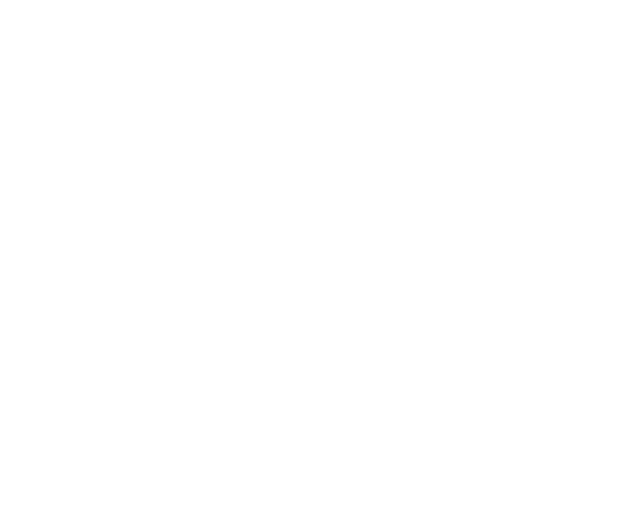
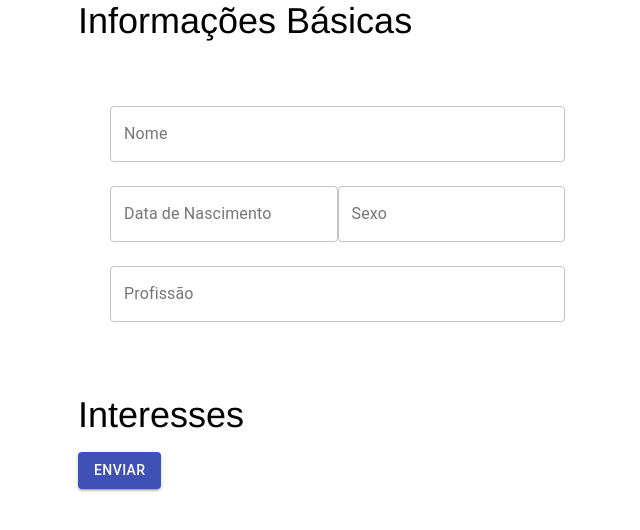
Before and after one commit to philipguedes/cuidas-tobias, a React (Create React App) app: page /registration in a window 1280 px wide. Shown: the top 530 px of the page, without its empty margins (130-770 px from the left). Built offline with nearby package versions, Linux system fonts and the light colour scheme.

Commit message:
Refactor registration

```diff
--- a/src/App.js
+++ b/src/App.js
@@ -4,6 +4,7 @@
 import { Feed } from './pages/feed';
 import { SeriousnessMap } from './pages/seriousness-map';
 import { BasicInfos } from './pages/basic-infos';
+import Registration from './pages/registration';
 
 function App() {
   return (
@@ -11,6 +12,7 @@
 
       <Router>
         <Route path="/" exact component={Feed} />
+        <Route path="/registration" component={Registration} />
         <Route path="/registration0" component={BasicInfos} />
         <Route path="/registration1" component={SeriousnessMap} />
       </Router>
--- /dev/null
+++ b/src/pages/registration.js
@@ -0,0 +1,80 @@
+import { Button, TextField, Typography, Slider } from '@material-ui/core';
+import React, { useState } from 'react';
+import { withRouter } from 'react-router-dom';
+import { VSeparator } from '../components/separators';
+
+
+export const Registration = (props) => {
+  const [sex, setSex] = useState('');
+  const [name, setName] = useState('');
+  const [birthday, setBirthday] = useState('');
+  const [profession, setProfession] = useState('');
+
+  const submit = async () => {
+    const body = {
+      sex, name, birthday, profession
+    };
+
+    console.log('create user', body);
+    props.history.push('/');
+  }
+
+  return (
+    <div style={{paddingRight:'13rem', paddingLeft: '13rem'}}>
+      <p className="font-h1">Informações Básicas</p>
+      <VSeparator />
+      <div style={{width: '455px', display: 'flex', flexDirection: 'column', padding: '2rem' }}>
+        <TextField
+          id="standard-name"
+          label="Nome"
+          value={name}
+          onChange={setName}
+          margin="normal"
+          variant="outlined"
+        />
+        <div style={{ display: 'flex', flexDirection: 'row' }}>
+          <div style={{ flex: 1 }}>
+            <TextField
+                id="standard-name"
+                label="Data de Nascimento"
+                value={birthday}
+                onChange={setBirthday}
+                margin="normal"
+                variant="outlined"
+            />
+          </div>
+          <div style={{ flex: 1 }}>
+            <TextField
+                id="standard-name"
+                label="Sexo"
+                value={sex}
+                onChange={setSex}
+                margin="normal"
+                variant="outlined"
+            />
+          </div>
+        </div>
+
+        <TextField
+          id="standard-name"
+          label="Profissão"
+          value={profession}
+          onChange={setProfession}
+          margin="normal"
+          variant="outlined"
+        />
+      </div>
+
+      <VSeparator />
+      <VSeparator />
+      <p className="font-h1">Interesses</p>
+      <VSeparator />
+
+      <div>
+        <Button variant="contained" color="primary" onClick={submit}>Enviar</Button>
+      </div>
+    </div>
+  );
+};
+
+export default withRouter(Registration);
```
Also changed, not shown: src/api.js (added, +13 -0 lines).
